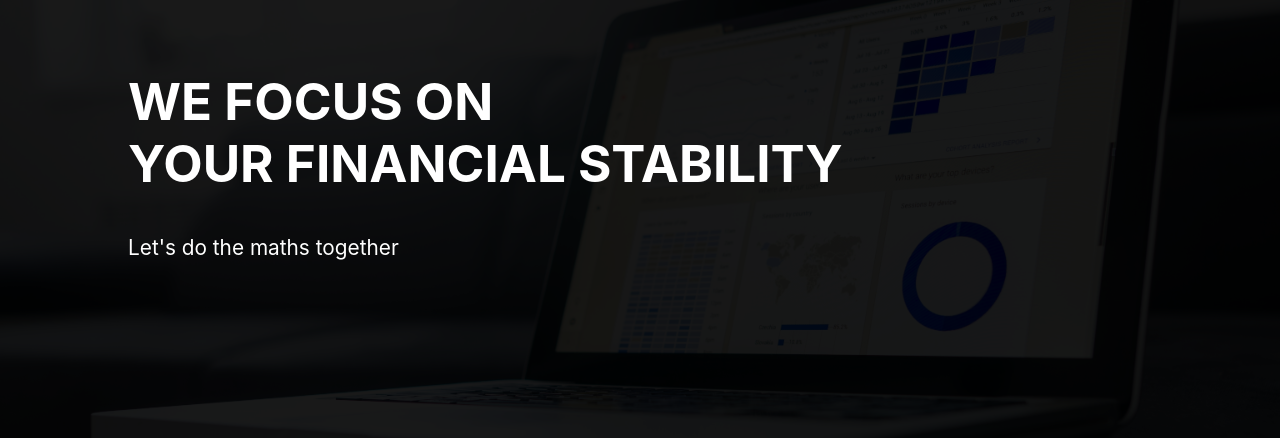
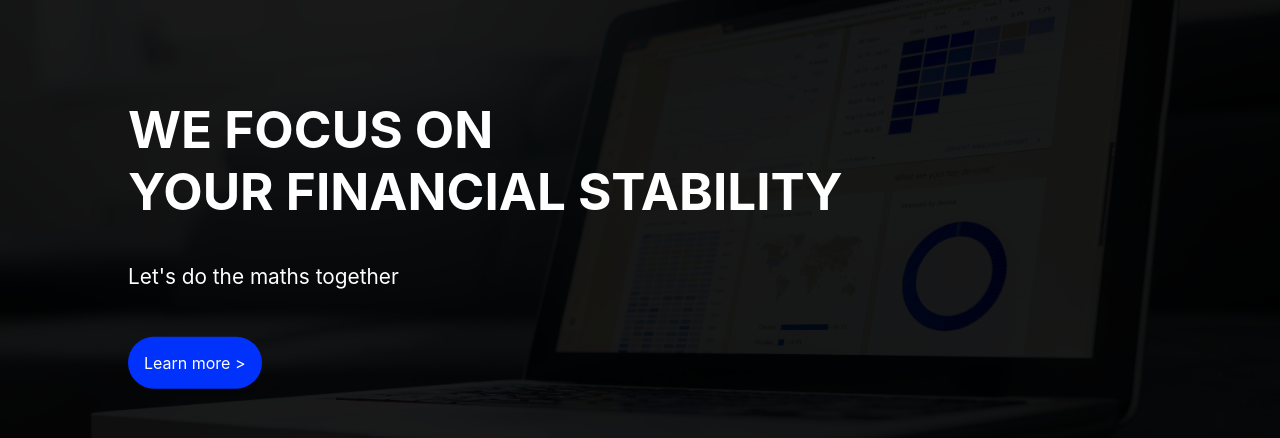
Before and after one commit to KNehe/kamoken, a Next.js app: page / in a window 1280 px wide. Shown: the part 157-595 px from the top of the page. Built offline with nearby package versions, Linux system fonts and the light colour scheme.

Commit message:
Intro call to action, centered intro text and button

```diff
--- a/pages/index.js
+++ b/pages/index.js
@@ -7,7 +7,7 @@ export default function Home() {
   const init_ul_sm_styles = {
     transform:'translateY(-300px)',
     transition: 'opacity 1s',
-    opacity:'0'
+    opacity:'0',
   }
 
   const [getUlSmStyles,setUlSmStyles] = useState(init_ul_sm_styles);
@@ -25,13 +25,7 @@ export default function Home() {
       opacity:'1'
     }
 
-    const hide_ul_sm_styles = {
-      transform:'translateY(-300px)',
-      transition: 'opacity 1s',
-      opacity:'0'
-    }
-
-    setUlSmStyles(getUlSmStyles.transform === 'translateY(-300px)'? show_ul_sm_styles : hide_ul_sm_styles)
+    setUlSmStyles(getUlSmStyles.transform === 'translateY(-300px)'? show_ul_sm_styles : init_ul_sm_styles)
 
   }
   return (
@@ -99,14 +93,20 @@ export default function Home() {
 
             </nav>
 
-            <div className={styles.intro_text}>
+            <div className={styles.intro_group}>
+              <div className={styles.intro_text}>
 
-              <p className={styles.intro_txt_lg}>WE FOCUS ON</p>
+                <p className={styles.intro_txt_lg}>WE FOCUS ON</p>
 
-              <p className={styles.intro_txt_lg}>YOUR FINANCIAL STABILITY</p>
+                <p className={styles.intro_txt_lg}>YOUR FINANCIAL STABILITY</p>
 
-              <p  className={styles.intro_txt_sm}>Let's do the maths together</p>
+                <p  className={styles.intro_txt_sm}>Let's do the maths together</p>
 
+              </div>
+
+              <a className={styles.intro_btn}>
+                <span>Learn more &gt;</span>
+              </a>
             </div>
         </div>
 
--- a/styles/Home.module.scss
+++ b/styles/Home.module.scss
@@ -1,5 +1,5 @@
 $intro-background-color: rgba(0,0,0,.8);
-$humberger-icon-transition-time: .3s;
+$humberger-icon-transition-time: .5s;
 $ul-hover-color: #16ffff;
 
 .landing_section{
@@ -57,7 +57,7 @@ $ul-hover-color: #16ffff;
         }
         .ul_lg a{
             padding-right: 2em;
-            transition: color .3s ease-in;
+            transition: color .5s ease-in;
             font-size: 1.2em;
         }
 
@@ -65,9 +65,13 @@ $ul-hover-color: #16ffff;
             color: $ul-hover-color;
         }
 
+        .intro_group{
+            position: absolute;
+	        top: 50%;
+	        transform: translateY(-50%);
+        }
+
         .intro_text {
-            margin-top: 16%;
-
             .intro_txt_lg{
                 font-size: 3.2em;
                 font-weight: bold;
@@ -75,9 +79,21 @@ $ul-hover-color: #16ffff;
             }
             .intro_txt_sm{
                 color: #fff;
-                padding-top: 2em;
+                margin-top: 2em;
                 font-size: 1.3em;
             }
+        }
+
+        .intro_btn{
+            display: inline-block;
+            background-color: #0032FC;
+            margin-top: 3em;
+            border-radius: 50px;
+            padding: 1em;
+        }
+        .intro_btn span{
+            color: #fff;
+            text-align: center;
         }
     }
 }
@@ -92,37 +108,9 @@ $ul-hover-color: #16ffff;
     height: 100%;
 }
 
-
-@media screen and (max-width:768px){
-
-    .navbar_lg{
-        display: none !important;
-    }
-
-    .intro_text {
-        .intro_txt_lg{
-            font-size: 3em !important;
-        }
-    }
-
- }
-
-@media screen and (min-width:769px){
-
-    .navbar_sm{
-        display: none ;
-    }
-
-        .title a{
-            margin-right: 1.2em;
-        }
-
-
- }
-
-
 .navbar_sm{
     padding-top: 1.5em;
+    position: relative;
     //styles for humbeger icon
     .group{
         display: flex;
@@ -162,9 +150,14 @@ $ul-hover-color: #16ffff;
 
     .ul_sm{
         border-bottom: 1px solid white;
+        position: absolute;
+        width: 100%;
+        background-color: rgba(0,0,0,.9);
+        z-index: 200;
     }
     .ul_sm a{
         color: #fff;
+        transition: color .5s ease-in;
         font-size: 1.2em;
     }
     .ul_sm li{
@@ -179,3 +172,59 @@ $ul-hover-color: #16ffff;
 .navbar_sm ul{
     list-style-type: none;
 }
+
+
+@media screen and (max-width:768px){
+
+    .navbar_lg{
+        display: none !important;
+    }
+
+    .intro_text {
+        margin-top: 30% !important;
+        .intro_txt_lg{
+            font-size: 3em !important;
+        }
+    }
+
+ }
+
+@media screen and (min-width:769px){
+
+    .navbar_sm{
+        display: none ;
+    }
+
+        .title a{
+            margin-right: 1.2em;
+        }
+
+
+ }
+
+ @media screen and (max-width:360px){
+
+    .intro_text {
+        .intro_txt_lg{
+            font-size: 2.5em !important;
+        }
+    }
+
+    .intro_btn{
+        padding: .5em !important;
+    }
+    .intro_btn span{
+        font-size: 1em !important;
+    }
+
+ }
+
+ @media screen and (max-width:320px){
+
+    .intro_text {
+        .intro_txt_lg{
+            font-size: 2em !important;
+        }
+    }
+
+ }
```
